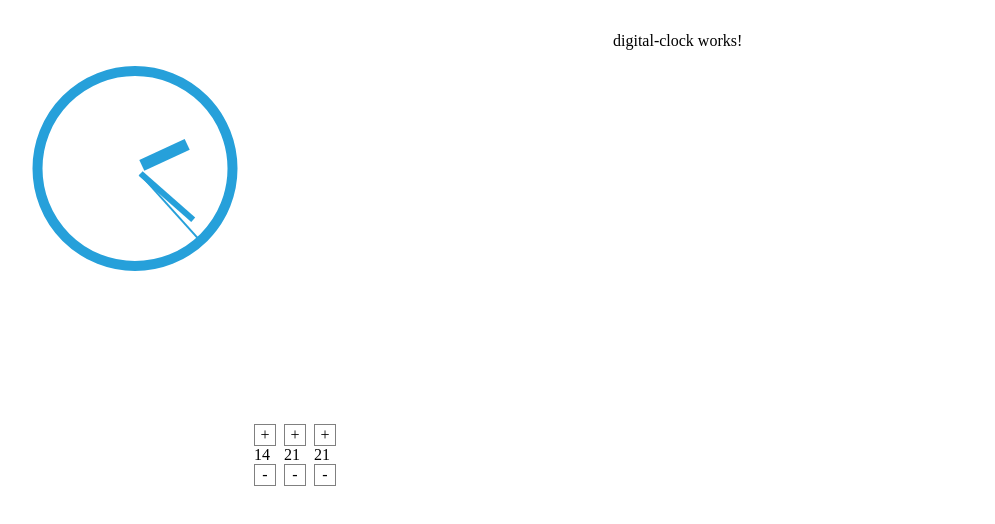
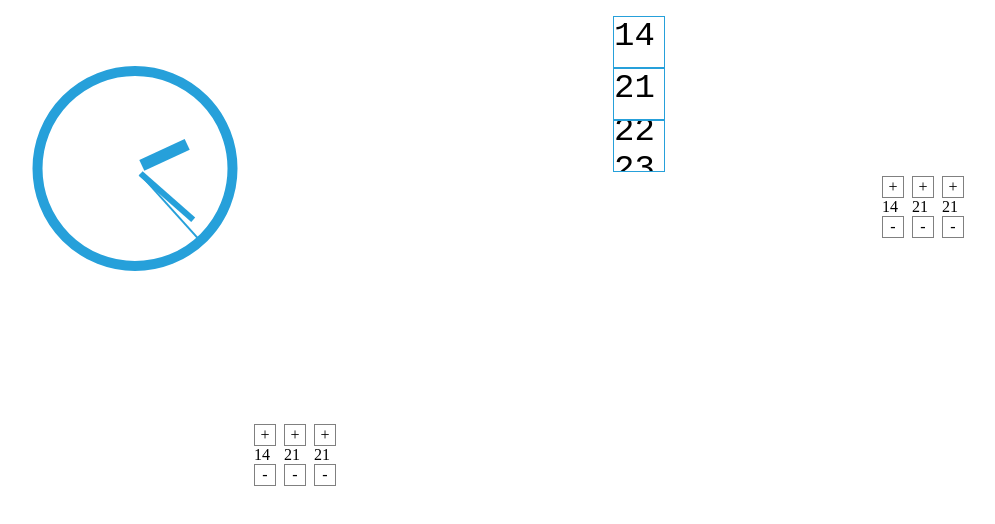
Before and after one commit to h0111in/synchronized-clocks, an Angular app: page / in a window 1280 px wide. Shown: the top 524 px of the page, without its empty margins (31-1026 px from the left). Built offline with nearby package versions, Linux system fonts and the light colour scheme.

Commit message:
implemented structure + behavior

```diff
--- a/src/app/app.module.ts
+++ b/src/app/app.module.ts
@@ -6,13 +6,15 @@ import { AppComponent } from './app.component';
 import { AnalogClockComponent } from './analog-clock/analog-clock.component';
 import { DigitalClockComponent } from './digital-clock/digital-clock.component';
 import { ClockSettingComponent } from './clock-setting/clock-setting.component';
+import { SlidingOutBoxComponent } from './digital-clock/sliding-out-box/sliding-out-box.component';
 
 @NgModule({
   declarations: [
     AppComponent,
     AnalogClockComponent,
     DigitalClockComponent,
-    ClockSettingComponent
+    ClockSettingComponent,
+    SlidingOutBoxComponent
   ],
   imports: [
     BrowserModule,
--- a/src/app/digital-clock/digital-clock.component.html
+++ b/src/app/digital-clock/digital-clock.component.html
@@ -1 +1,24 @@
-<p>digital-clock works!</p>
+<div class="digital-clock-container">
+  <div class="clock-section">
+
+    <app-sliding-out-box [text]="hour$ | async">
+    </app-sliding-out-box>
+
+    <app-sliding-out-box [text]="minute$ | async">
+    </app-sliding-out-box>
+
+    <app-sliding-out-box [text]="second$ | async">
+    </app-sliding-out-box>
+
+  </div>
+  <div class="setting-section">
+    <app-clock-setting
+    [hour]="hour$ | async"
+    [minute]="minute$ | async"
+    [second]="second$ | async"
+    (hourChanged)="onHourChanged($event)"
+    (minuteChanged)="onMinuteChanged($event)"
+    (secondChanged)="onSecondChanged($event)"
+    ></app-clock-setting>
+  </div>
+</div>
--- a/src/app/digital-clock/digital-clock.component.scss
+++ b/src/app/digital-clock/digital-clock.component.scss
@@ -0,0 +1,5 @@
+$clock-color: #26A0DA;
+
+.digital-clock-container {
+
+}
--- a/src/app/digital-clock/digital-clock.component.ts
+++ b/src/app/digital-clock/digital-clock.component.ts
@@ -1,3 +1,5 @@
+import { ClockCoreService } from './../services/clock-core.service';
+import { Observable, combineLatest } from 'rxjs';
 import { Component, OnInit } from '@angular/core';
 
 @Component({
@@ -7,9 +9,35 @@ import { Component, OnInit } from '@angular/core';
 })
 export class DigitalClockComponent implements OnInit {
 
-  constructor() { }
+  second$: Observable<number>;
+  minute$: Observable<number>;
+  hour$: Observable<number>;
+  constructor(private logic: ClockCoreService) { }
 
   ngOnInit() {
+    this.second$ = this.logic.second$;
+    this.minute$ = this.logic.minute$;
+    this.hour$ = this.logic.hour$;
   }
 
+  /**
+   * onHourChanged
+   */
+  public onHourChanged(hour: number) {
+    this.logic.setHour(hour);
+  }
+
+  /**
+   * onMinuteChanged
+   */
+  public onMinuteChanged(minute: number) {
+    this.logic.setMinute(minute);
+  }
+
+  /**
+   * onSecondChanged
+   */
+  public onSecondChanged(second: number) {
+    this.logic.setSecond(second);
+  }
 }
--- /dev/null
+++ b/src/app/digital-clock/sliding-out-box/sliding-out-box.component.html
@@ -0,0 +1,8 @@
+<div class="slide-out-box-container">
+  <div class="slide" [ngClass]="{'in': a2b, 'out': !a2b }">
+  {{a}}
+  </div>
+  <div class="slide"  [ngClass]="{'out': !a2b, 'int': a2b }">
+    {{b}}
+  </div>
+</div>
--- /dev/null
+++ b/src/app/digital-clock/sliding-out-box/sliding-out-box.component.scss
@@ -0,0 +1,44 @@
+$color: #26A0DA;
+
+.slide-out-box-container {
+  position: relative;
+  overflow: hidden;
+  width: 50px;
+  height: 50px;
+  border: 1px solid $color;
+
+  .slide {
+    font-size: 34px;
+    font-family: 'Courier New', Courier, monospace;
+
+    &.in {
+      animation-name: in;
+      animation-duration: 1s;
+    }
+
+    &.out {
+      animation-name: out;
+      animation-duration: 1s;
+    }
+  }
+
+  @keyframes in {
+    from {
+      transform: translateY(100px);
+    }
+
+    to {
+      transform: translateY(0px);
+    }
+  }
+
+  @keyframes out {
+    from {
+      transform: translateY(0px);
+    }
+
+    to {
+      transform: translateY(-100px);
+    }
+  }
+}
--- /dev/null
+++ b/src/app/digital-clock/sliding-out-box/sliding-out-box.component.ts
@@ -0,0 +1,26 @@
+import { Component, OnInit, Input } from '@angular/core';
+
+@Component({
+  selector: 'app-sliding-out-box',
+  templateUrl: './sliding-out-box.component.html',
+  styleUrls: ['./sliding-out-box.component.scss']
+})
+export class SlidingOutBoxComponent implements OnInit {
+
+  public a2b: boolean;
+  public a: string;
+  public b: string;
+  @Input() set text(value: string) {
+    if (this.a2b) {
+      this.b = value;
+    } else {
+      this.a = value;
+    }
+    this.a2b = !this.a2b;
+  }
+  constructor() { }
+
+  ngOnInit() {
+  }
+
+}
```
Also changed, not shown: 1 other file (tests, documents, lock files or other folders).
